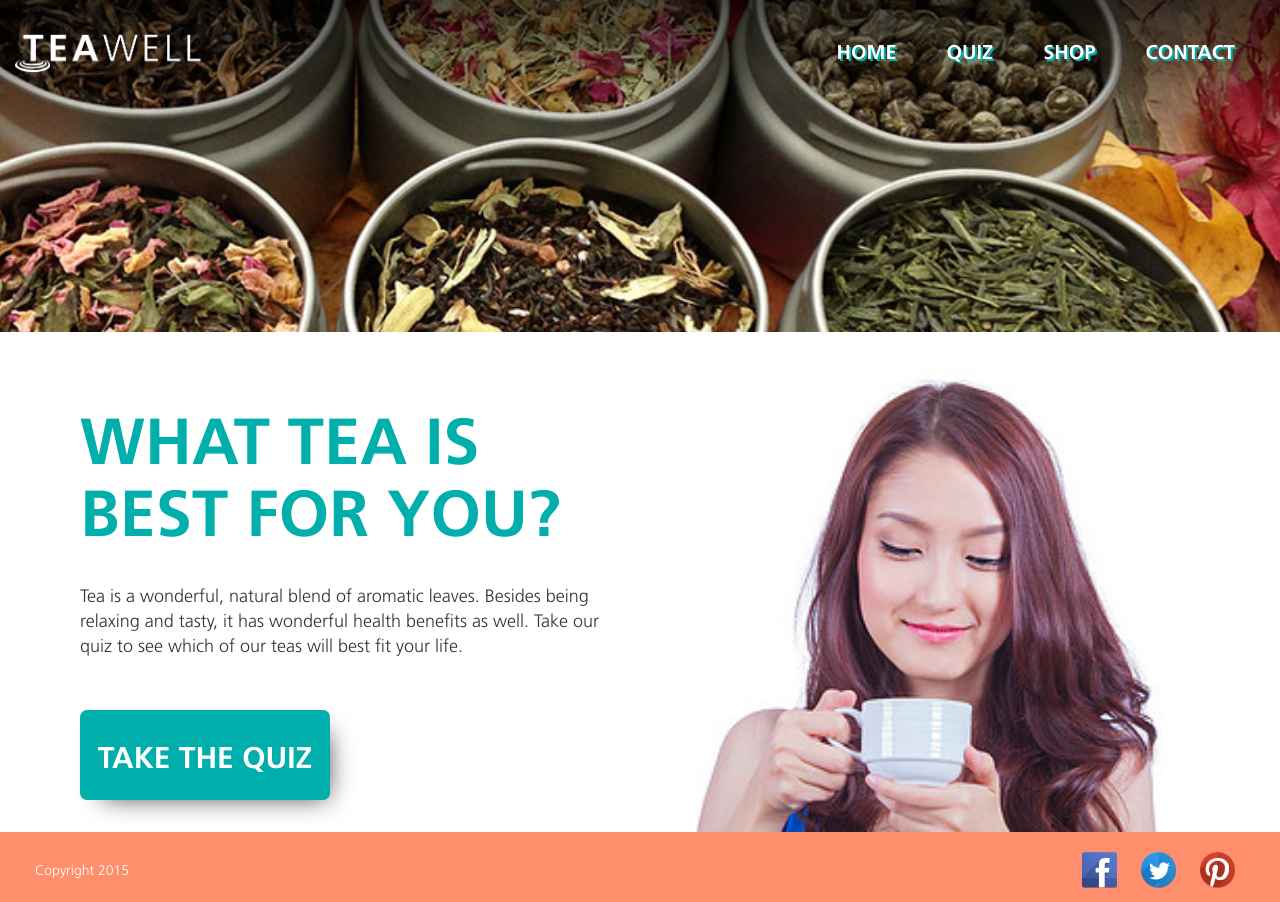
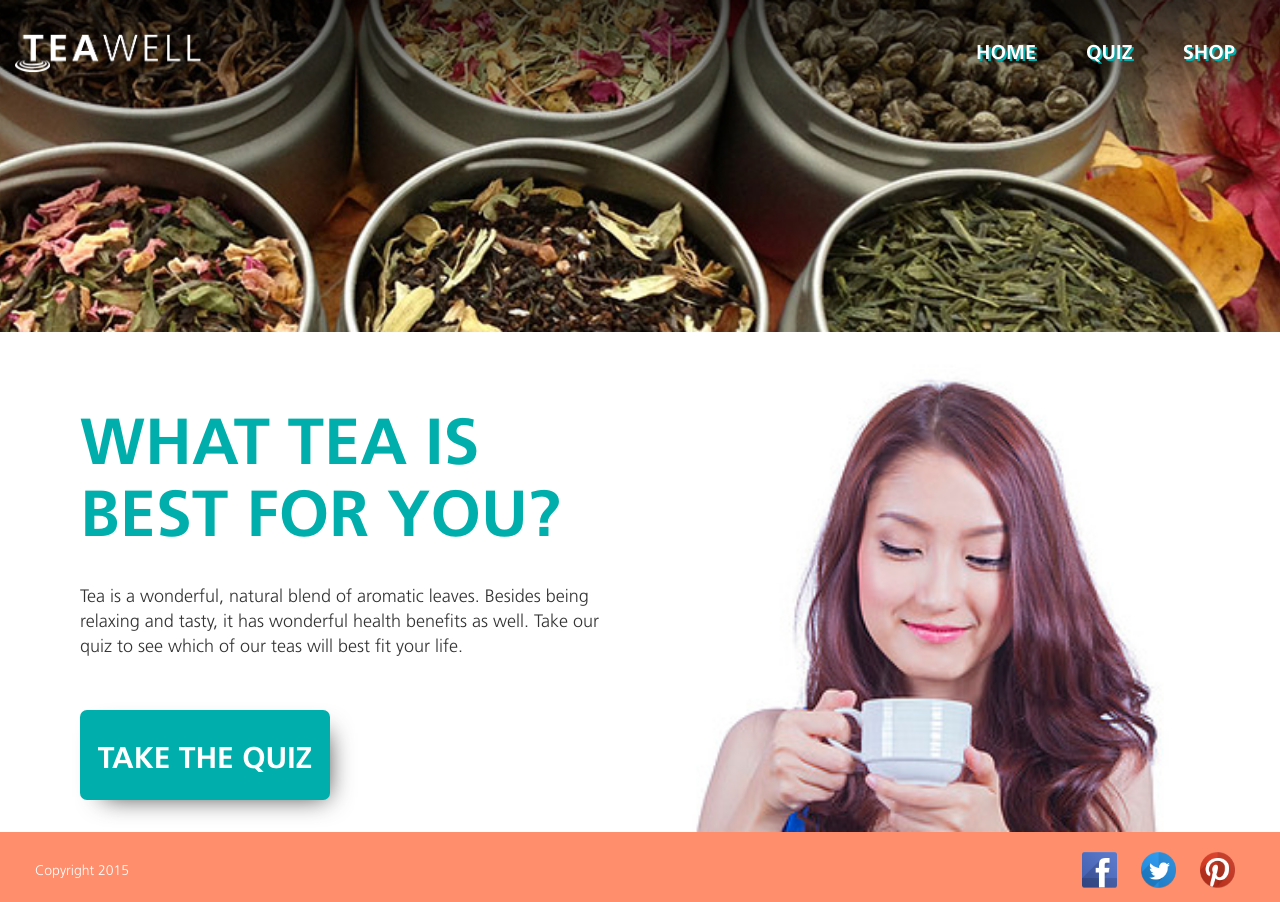
Before and after one commit to kataay17/TeaWell, a plain HTML site: page index.html in a window 1280 px wide. Drawn offline with nearby package versions, Linux system fonts and the light colour scheme.

Commit message:
commented out contact line in nav bar

```diff
--- a/index.html
+++ b/index.html
@@ -37,7 +37,7 @@
 					 	<li> <a href="quiz.html"> Quiz </a></li>
 					 	<li> <a href="shop.html">Shop </a></li>
 
-					 	<li> Contact </li>
+					 	<!-- <li> Contact </li> -->
 					 	</ul>
 					 </nav>
 
```
Also changed, not shown: quiz.html (+1 -1 lines), shop.html (+1 -1 lines).
